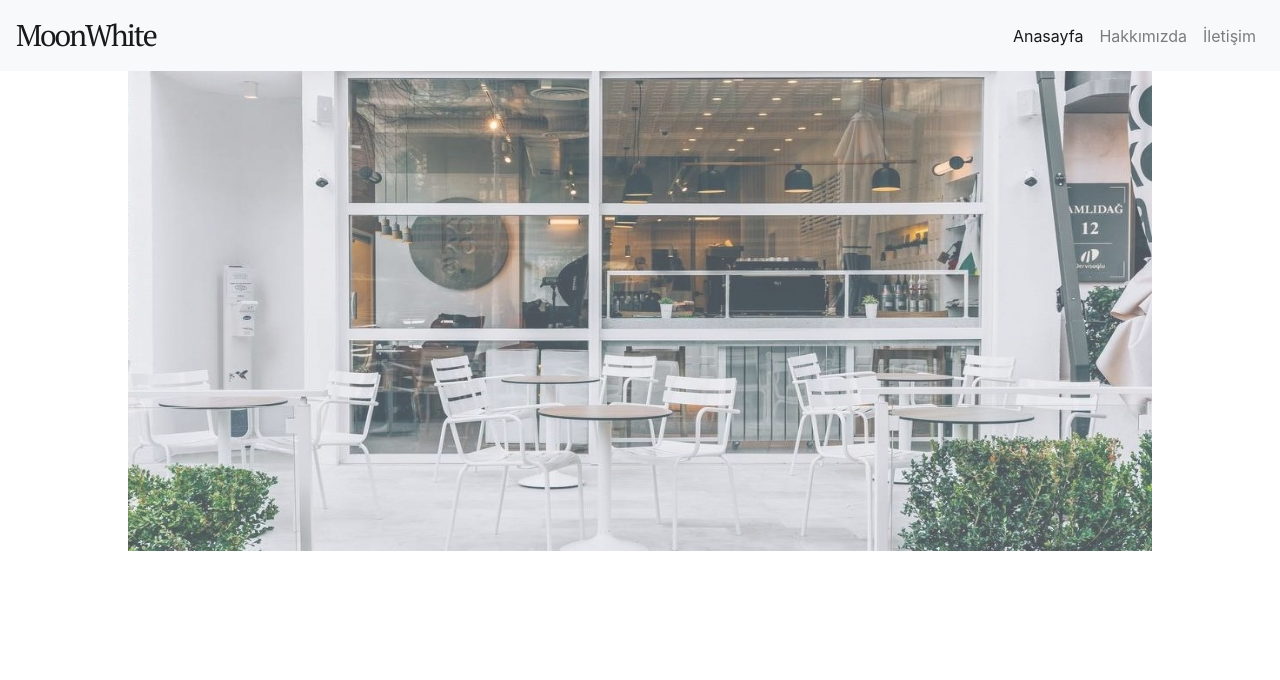
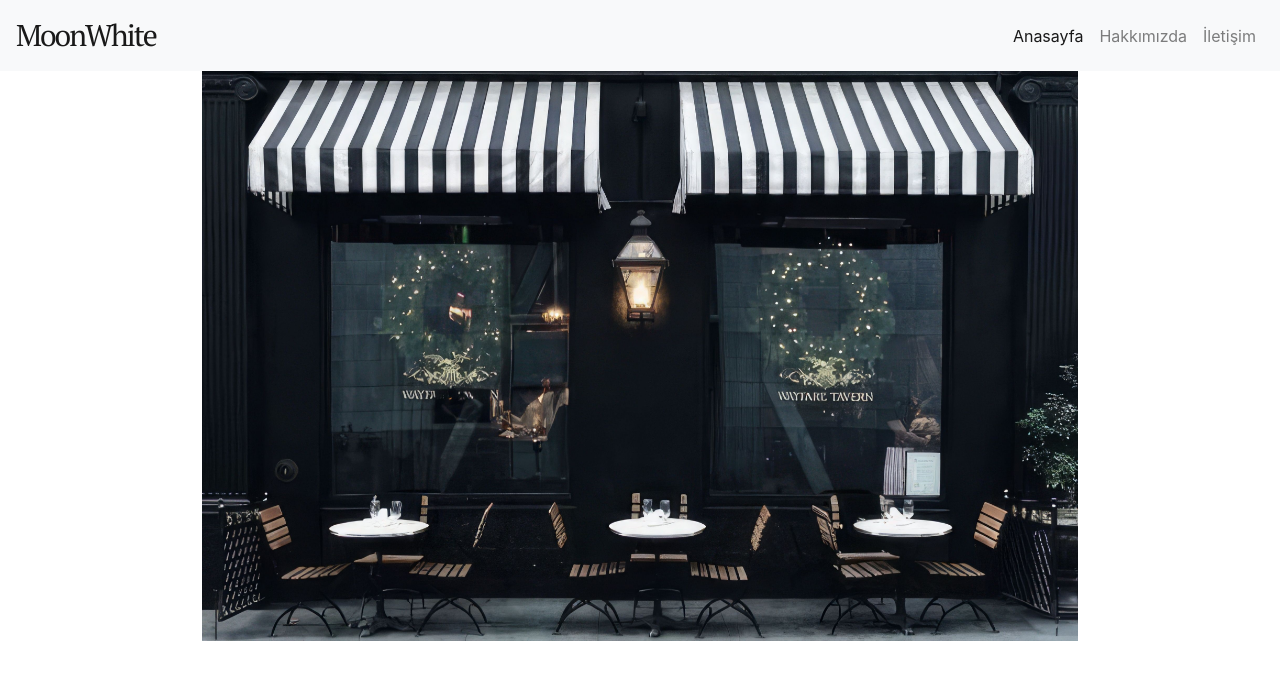
Before and after one commit to mmehtapavci/moonwhite, a React (Create React App) app: page / in a window 1280 px wide. Shown: the top 680 px of the page. Built offline with nearby package versions, Linux system fonts and the light colour scheme.

Commit message:
İmage edit

```diff
--- a/src/components/Section.js
+++ b/src/components/Section.js
@@ -1,10 +1,10 @@
 import React from 'react';
 import '../style/Section.css';
 
-function Section({ image }) {
+function Section({ image, text }) {
     return (
-        <div className="section image">
-            <img src={image} alt="Coffe" />
+        <div className="section">
+            <img src={image} alt="Coffee" className="section-image" />
         </div>
     );
 }
--- a/src/style/Section.css
+++ b/src/style/Section.css
@@ -1,9 +1,16 @@
 .section {
-    text-align: center;
+    display: flex;
+    align-items: center;
 }
 
-.section img {
-    width: 80%; /* Resmi ekran genişliğine göre ayarla */
-    height: 30rem;
-    opacity: 0.7;
+.content {
+    flex: 1;
+    padding: 20px;
+    text-align: left;
 }
+.section-image {
+    max-width: 90%; /* Resmin maksimum genişliğini ekran genişliğinin %60'ı olarak ayarlayın */
+    max-height: 570px; /* Resmin maksimum yüksekliğini 300 piksel olarak ayarlayın */
+    display: block; /* Resmi blok öğe olarak ayarlayın */
+    margin: 0 auto; /* Resmi ortalamak için sağ ve sol kenar boşluklarını otomatik olarak ayarlayın */
+}
```
Also changed, not shown: src/img/555.jpg (renamed from src/img/kahve.jpg), src/img/Bloom-3.jpg.
